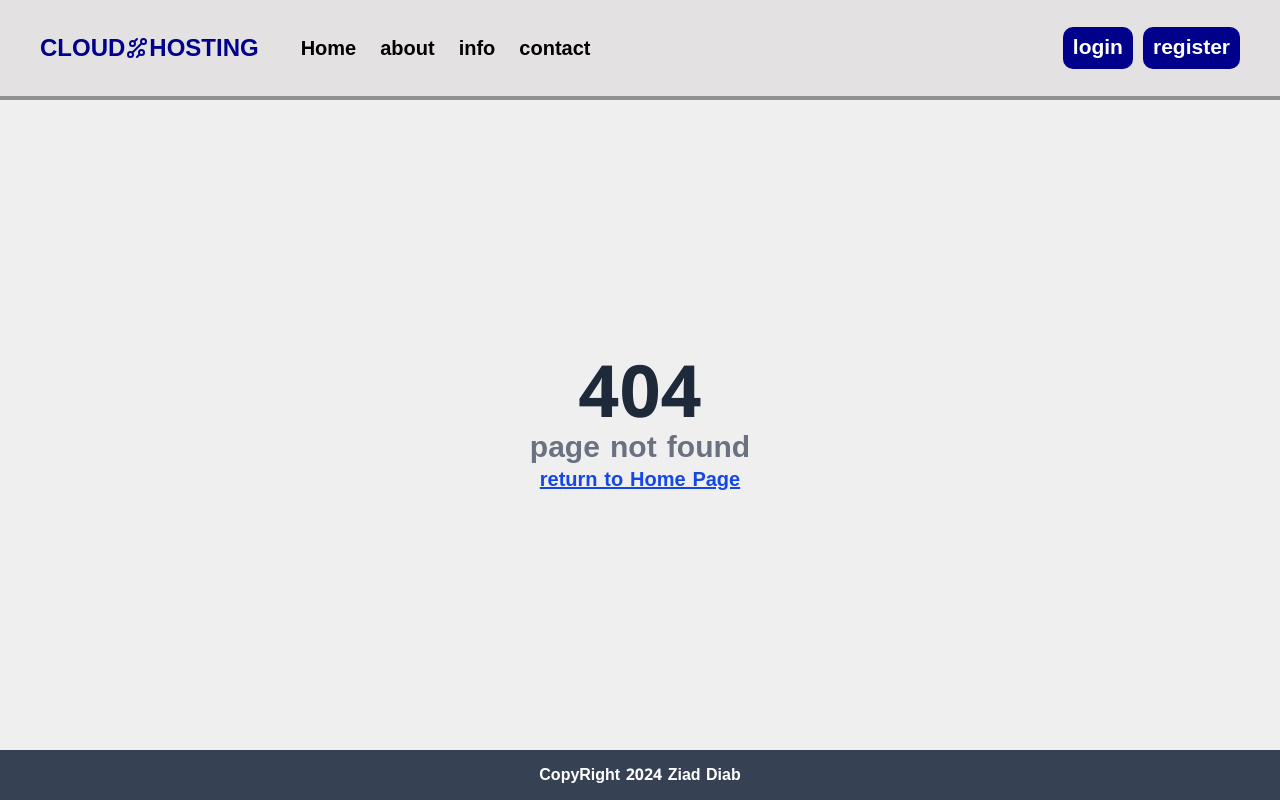
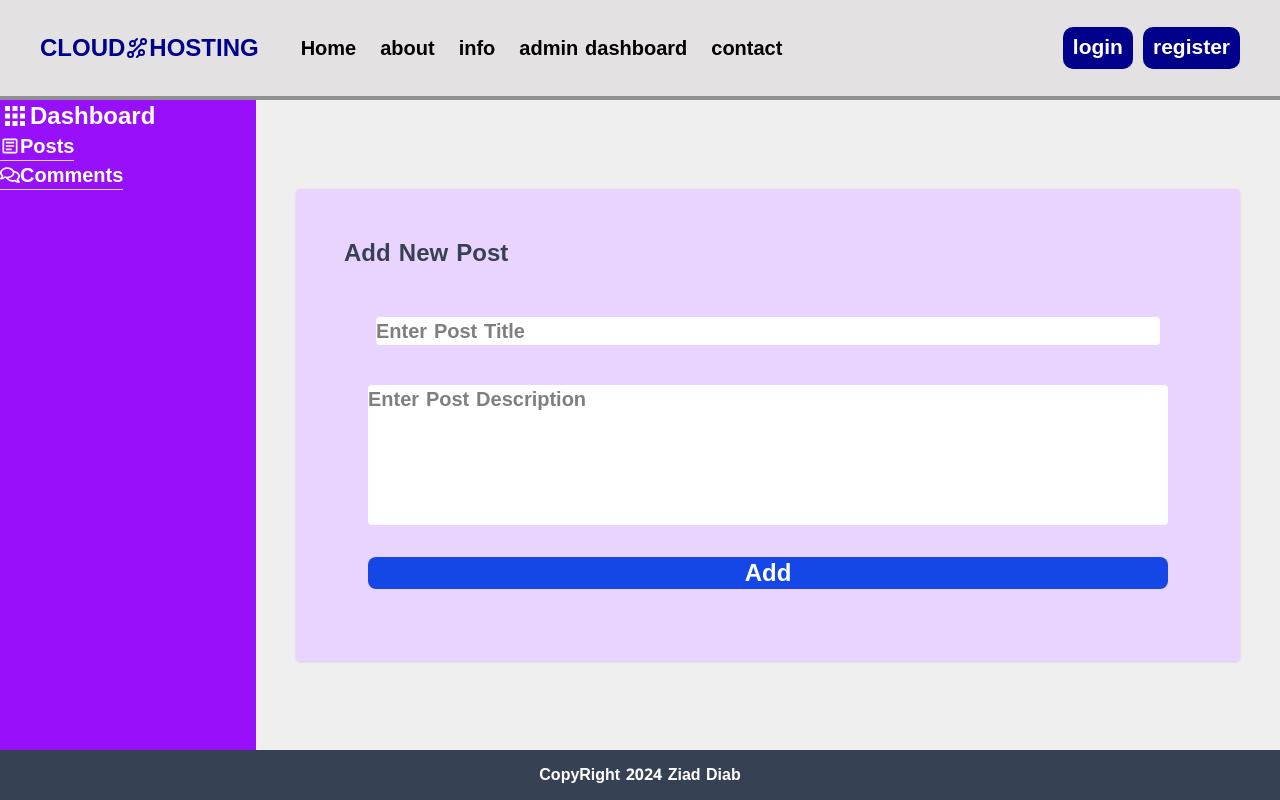
Before and after one commit to ZiadDiab22/Next_JS_Training, a Next.js app: page /admin in a window 1280 px wide. Before the commit this address had no page. Built offline with nearby package versions, Linux system fonts and the light colour scheme.

Commit message:
edit admin pages layout and design add post page

```diff
--- /dev/null
+++ b/src/app/admin/AddPostForm.tsx
@@ -0,0 +1,31 @@
+"use client";
+
+import React, { useState } from 'react'
+import { toast } from 'react-toastify';
+
+const AddPostForm = () => {
+  const [title, setTitle] = useState("");
+  const [desc, setDesc] = useState("");
+
+  const formSubmitHandler = (e: React.FormEvent) => { //e is a object of event that produced by sending form
+    e.preventDefault() //prevent the browser from reloading the page
+    if (title === "") return toast.error("Title is required")
+    if (desc === "") return toast.error("Description is required")
+    console.log({ title, desc });
+  }
+
+  return (
+    <form onSubmit={formSubmitHandler} className='flex flex-col' style={{ padding: '2rem' }}>
+      <input className='mb-4 border rounded p-2 text-xl' type="text" placeholder='Enter Post Title' style={{ margin: '.5rem', width: 'full', background: 'white', border: "none" }}
+        value={title} onChange={(e) => setTitle(e.target.value)} />
+      {/* e reffers to Event Object , target reffers to current Element */}
+      <textarea className='mb-4 p-2 lg:text-xl rounded resize-none' rows={5} placeholder='Enter Post Description' style={{ marginTop: '2rem', width: 'full', background: 'white' }}
+        value={desc} onChange={(e) => setDesc(e.target.value)}></textarea>
+      <button type='submit' className='text-2xl text-white bg-blue-700 hover:bg-blue-900 p-2 rounded-lg font-bold' style={{ marginTop: '2rem' }}>
+        Add
+      </button>
+    </form>
+  )
+}
+
+export default AddPostForm
--- /dev/null
+++ b/src/app/admin/AdminSideBar.tsx
@@ -0,0 +1,27 @@
+import Link from 'next/link';
+import { CgMenuGridR } from 'react-icons/cg';
+import { MdOutlineArticle } from 'react-icons/md';
+import { FaRegComments } from 'react-icons/fa';
+
+const AdminSideBar = () => {
+  return (
+    <>
+      <Link href="/admin" className="flex items-center text-lg lg:text-2xl font-semibold">
+        <CgMenuGridR className='text-3xl me-1' />
+        <span className='hidden lg:block'>Dashboard</span>
+      </Link>
+      <ul className='mt-10 flex items-center justify-center flex-col lg:items-start'>
+        <Link href="/admin/posts-table" className='flex items-center text-xl mb-5 lg:border-b border-gray-300 hover:border-yellow-200 hover:text-yellow-200 transition'>
+          <MdOutlineArticle className='me-1' />
+          <span className='hidden lg:block'>Posts</span>
+        </Link>
+        <Link href="/admin/comments-table" className='flex items-center text-xl mb-5 lg:border-b border-gray-300 hover:border-yellow-200 hover:text-yellow-200 transition'>
+          <FaRegComments className='me-1' />
+          <span className='hidden lg:block'>Comments</span>
+        </Link>
+      </ul>
+    </>
+  )
+}
+
+export default AdminSideBar
--- /dev/null
+++ b/src/app/admin/comments-table/page.tsx
@@ -0,0 +1,9 @@
+import React from 'react'
+
+const AdminCommentsPage = () => {
+  return (
+    <div>AdminCommentsPage</div>
+  )
+}
+
+export default AdminCommentsPage
--- /dev/null
+++ b/src/app/admin/layout.tsx
@@ -0,0 +1,20 @@
+import AdminSideBar from "./AdminSideBar";
+
+interface AdminDashboardLayoutProps {
+  children: React.ReactNode;
+}
+
+const AdminDashboardLayout = ({ children }: AdminDashboardLayoutProps) => {
+  return (
+    <div className="overflow-height flex items-start justify-between overflow-hidden">
+      <div className="overflow-height w-15 lg:w-1/5 bg-purple-600 text-white p-1 lg:p-5">
+        <AdminSideBar />
+      </div>
+      <div className="overflow-height w-full lg:w-4/5 overflow-y-scroll">
+        {children}
+      </div>
+    </div>
+  )
+}
+
+export default AdminDashboardLayout
--- /dev/null
+++ b/src/app/admin/page.tsx
@@ -0,0 +1,17 @@
+import React from 'react'
+import AddPostForm from './AddPostForm'
+
+const AdminPage = () => {
+  return (
+    <div className='fix-height flex items-center justify-center px-5 lg:px-20' style={{ padding: '2.5rem' }}>
+      <div className='shadow p-4 bg-purple-200 rounded w-full' style={{ padding: '2.5rem' }}>
+        <h2 className='text-xl lg:text-2xl text-gray-700 font-semibold mb-4' style={{ padding: '.5rem' }}>
+          Add New Post
+        </h2>
+        < AddPostForm />
+      </div>
+    </div >
+  )
+}
+
+export default AdminPage
--- /dev/null
+++ b/src/app/admin/posts-table/page.tsx
@@ -0,0 +1,9 @@
+import React from 'react'
+
+const AdminPostsTable = () => {
+  return (
+    <div>AdminPostsTable</div>
+  )
+}
+
+export default AdminPostsTable
--- a/src/app/globals.css
+++ b/src/app/globals.css
@@ -19,3 +19,7 @@
 .fix-height {
   min-height: calc(100vh - 150px);
 }
+
+.overflow-height {
+  height: calc(100vh - 150px);
+}
--- a/src/components/header/Navbar.tsx
+++ b/src/components/header/Navbar.tsx
@@ -25,6 +25,7 @@
           <Link onClick={() => setToggle(false)} href="/" className={styles.navLink}>Home</Link>
           <Link onClick={() => setToggle(false)} href="/About" className={styles.navLink}>about</Link>
           <Link onClick={() => setToggle(false)} href="/info" className={styles.navLink}>info</Link>
+          <Link onClick={() => setToggle(false)} href="/admin" className={styles.navLink}>admin dashboard</Link>
           <Link onClick={() => setToggle(false)} href="/contact" className={styles.navLink}>contact</Link>
         </ul>
       </div>
```
